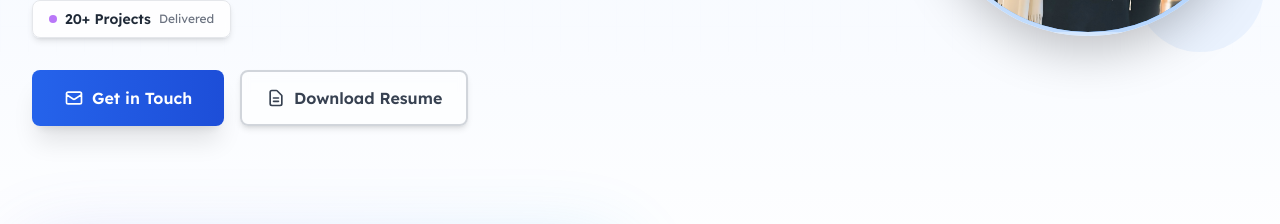
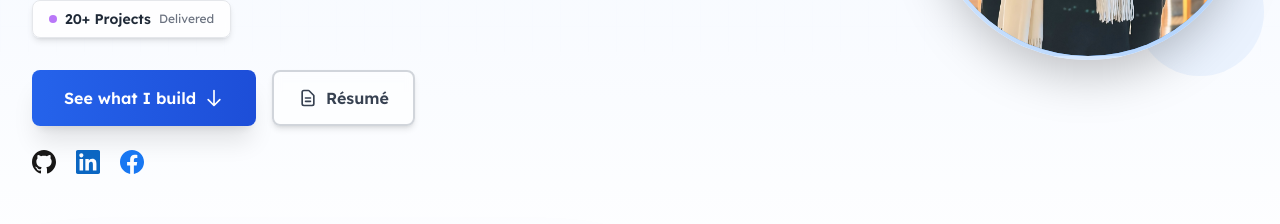
Before and after one commit to hvan128/portfolio, a Next.js app: page /en in a window 1280 px wide. Shown: the part 478-702 px from the top of the page. Built offline with nearby package versions, Linux system fonts and the light colour scheme; no server answers.

Commit message:
feat(hero): link primary CTA to work, inline resume view, brand-colored socials

```diff
--- a/components/Hero.tsx
+++ b/components/Hero.tsx
@@ -4,7 +4,7 @@ import { useState } from 'react'
 import { useTranslations } from 'next-intl'
 import { motion } from 'framer-motion'
 import Image from 'next/image'
-import { site } from '@/lib/site'
+import { site, socials } from '@/lib/site'
 
 const container = {
   hidden: { opacity: 0 },
@@ -66,26 +66,49 @@ export default function Hero() {
             {/* CTAs */}
             <motion.div variants={item} className="flex flex-col gap-4 sm:flex-row">
               <a
-                href="#contact"
-                className="inline-flex items-center justify-center rounded-lg bg-gradient-to-r from-blue-600 to-blue-700 px-8 py-3.5 font-semibold text-white shadow-xl transition-all duration-200 hover:from-blue-700 hover:to-blue-800 hover:shadow-2xl"
+                href="#projects"
+                className="group inline-flex items-center justify-center rounded-lg bg-gradient-to-r from-blue-600 to-blue-700 px-8 py-3.5 font-semibold text-white shadow-xl transition-all duration-200 hover:from-blue-700 hover:to-blue-800 hover:shadow-2xl"
               >
-                <svg className="mr-2 h-5 w-5" fill="none" stroke="currentColor" viewBox="0 0 24 24">
-                  <path strokeLinecap="round" strokeLinejoin="round" strokeWidth={2} d="M3 8l7.89 5.26a2 2 0 002.22 0L21 8M5 19h14a2 2 0 002-2V7a2 2 0 00-2-2H5a2 2 0 00-2 2v10a2 2 0 002 2z" />
+                {t('viewWork')}
+                <svg
+                  className="ml-2 h-5 w-5 transition-transform duration-200 group-hover:translate-y-0.5"
+                  fill="none"
+                  stroke="currentColor"
+                  viewBox="0 0 24 24"
+                >
+                  <path strokeLinecap="round" strokeLinejoin="round" strokeWidth={2} d="M19 14l-7 7m0 0l-7-7m7 7V3" />
                 </svg>
-                {t('getInTouch')}
               </a>
               <a
                 href={site.resume}
                 target="_blank"
                 rel="noopener noreferrer"
-                download
                 className="inline-flex items-center gap-2 rounded-lg border-2 border-gray-300 bg-white/50 px-6 py-3.5 font-semibold text-gray-700 shadow-md backdrop-blur-sm transition-all duration-200 hover:border-blue-600 hover:text-blue-600 hover:shadow-lg"
               >
                 <svg className="h-5 w-5" fill="none" stroke="currentColor" viewBox="0 0 24 24">
                   <path strokeLinecap="round" strokeLinejoin="round" strokeWidth={2} d="M9 12h6m-6 4h6m2 5H7a2 2 0 01-2-2V5a2 2 0 012-2h5.586a1 1 0 01.707.293l5.414 5.414a1 1 0 01.293.707V19a2 2 0 01-2 2z" />
                 </svg>
-                {t('downloadResume')}
+                {t('resume')}
               </a>
+            </motion.div>
+
+            {/* Social links — brand colors */}
+            <motion.div variants={item} className="mt-6 flex items-center gap-5">
+              {socials.map((s) => (
+                <a
+                  key={s.name}
+                  href={s.href}
+                  target="_blank"
+                  rel="noopener noreferrer"
+                  aria-label={s.name}
+                  style={{ color: s.color }}
+                  className="transition-transform duration-200 hover:-translate-y-0.5 hover:scale-110"
+                >
+                  <svg className="h-6 w-6" fill="currentColor" viewBox="0 0 24 24">
+                    <path d={s.icon} />
+                  </svg>
+                </a>
+              ))}
             </motion.div>
           </motion.div>
 
--- a/lib/site.ts
+++ b/lib/site.ts
@@ -30,22 +30,27 @@ export interface SocialLink {
   href: string
   // Single-path SVG (viewBox 0 0 24 24, fill=currentColor)
   icon: string
+  // Official brand color — used where icons render in color (e.g. Hero).
+  color: string
 }
 
 export const socials: SocialLink[] = [
   {
     name: 'GitHub',
     href: 'https://github.com/hvan128',
+    color: '#181717',
     icon: 'M12 0c-6.626 0-12 5.373-12 12 0 5.302 3.438 9.8 8.207 11.387.599.111.793-.261.793-.577v-2.234c-3.338.726-4.033-1.416-4.033-1.416-.546-1.387-1.333-1.756-1.333-1.756-1.089-.745.083-.729.083-.729 1.205.084 1.839 1.237 1.839 1.237 1.07 1.834 2.807 1.304 3.492.997.107-.775.418-1.305.762-1.604-2.665-.305-5.467-1.334-5.467-5.931 0-1.311.469-2.381 1.236-3.221-.124-.303-.535-1.524.117-3.176 0 0 1.008-.322 3.301 1.23.957-.266 1.983-.399 3.003-.404 1.02.005 2.047.138 3.006.404 2.291-1.552 3.297-1.23 3.297-1.23.653 1.653.242 2.874.118 3.176.77.84 1.235 1.911 1.235 3.221 0 4.609-2.807 5.624-5.479 5.921.43.372.823 1.102.823 2.222v3.293c0 .319.192.694.801.576 4.765-1.589 8.199-6.086 8.199-11.386 0-6.627-5.373-12-12-12z',
   },
   {
     name: 'LinkedIn',
     href: 'https://linkedin.com/in/hvan128',
+    color: '#0A66C2',
     icon: 'M20.447 20.452h-3.554v-5.569c0-1.328-.027-3.037-1.852-3.037-1.853 0-2.136 1.445-2.136 2.939v5.667H9.351V9h3.414v1.561h.046c.477-.9 1.637-1.85 3.37-1.85 3.601 0 4.267 2.37 4.267 5.455v6.286zM5.337 7.433c-1.144 0-2.063-.926-2.063-2.065 0-1.138.92-2.063 2.063-2.063 1.14 0 2.064.925 2.064 2.063 0 1.139-.925 2.065-2.064 2.065zm1.782 13.019H3.555V9h3.564v11.452zM22.225 0H1.771C.792 0 0 .774 0 1.729v20.542C0 23.227.792 24 1.771 24h20.451C23.2 24 24 23.227 24 22.271V1.729C24 .774 23.2 0 22.222 0h.003z',
   },
   {
     name: 'Facebook',
     href: 'https://facebook.com/hvan128',
+    color: '#1877F2',
     icon: 'M24 12.073c0-6.627-5.373-12-12-12s-12 5.373-12 12c0 5.99 4.388 10.954 10.125 11.854v-8.385H7.078v-3.47h3.047V9.43c0-3.007 1.792-4.669 4.533-4.669 1.312 0 2.686.235 2.686.235v2.953H15.83c-1.491 0-1.956.925-1.956 1.874v2.25h3.328l-.532 3.47h-2.796v8.385C19.612 23.027 24 18.062 24 12.073z',
   },
 ]
--- a/messages/en.json
+++ b/messages/en.json
@@ -23,8 +23,8 @@
     "greeting": "hi!",
     "namePrefix": "I'm",
     "intro": "A <b>software engineer</b> who likes building things that make life a bit simpler. There's something satisfying about turning an idea into a product that people genuinely enjoy using. Still learning, still experimenting, and always looking for the next thing worth building.",
-    "getInTouch": "Get in Touch",
-    "downloadResume": "Download Resume",
+    "viewWork": "See what I build",
+    "resume": "Résumé",
     "stats": [
       { "label": "4+ Years", "sub": "Experience" },
       { "label": "Full-stack & AI", "sub": "Engineer" },
--- a/messages/vi.json
+++ b/messages/vi.json
@@ -23,8 +23,8 @@
     "greeting": "xin chào!",
     "namePrefix": "Mình là",
     "intro": "Một <b>kỹ sư phần mềm</b> thích tạo ra những thứ giúp cuộc sống đơn giản hơn một chút. Có gì đó rất đã khi biến một ý tưởng thành sản phẩm mà mọi người thật sự thích dùng. Vẫn đang học hỏi, vẫn đang thử nghiệm, và luôn đi tìm điều tiếp theo đáng để bắt tay vào làm.",
-    "getInTouch": "Liên hệ",
-    "downloadResume": "Tải CV",
+    "viewWork": "Xem những gì tôi làm",
+    "resume": "Résumé",
     "stats": [
       { "label": "4+ Năm", "sub": "Kinh nghiệm" },
       { "label": "Full-stack & AI", "sub": "Kỹ sư" },
```
